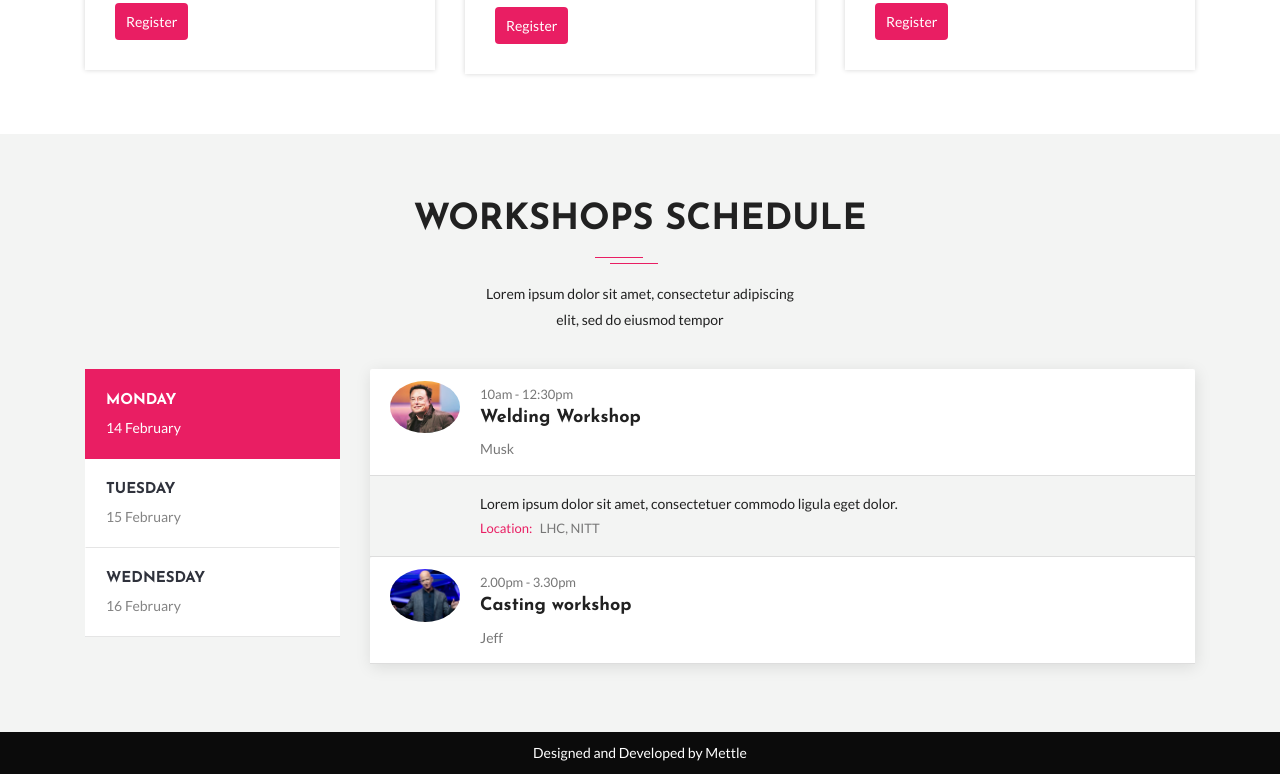
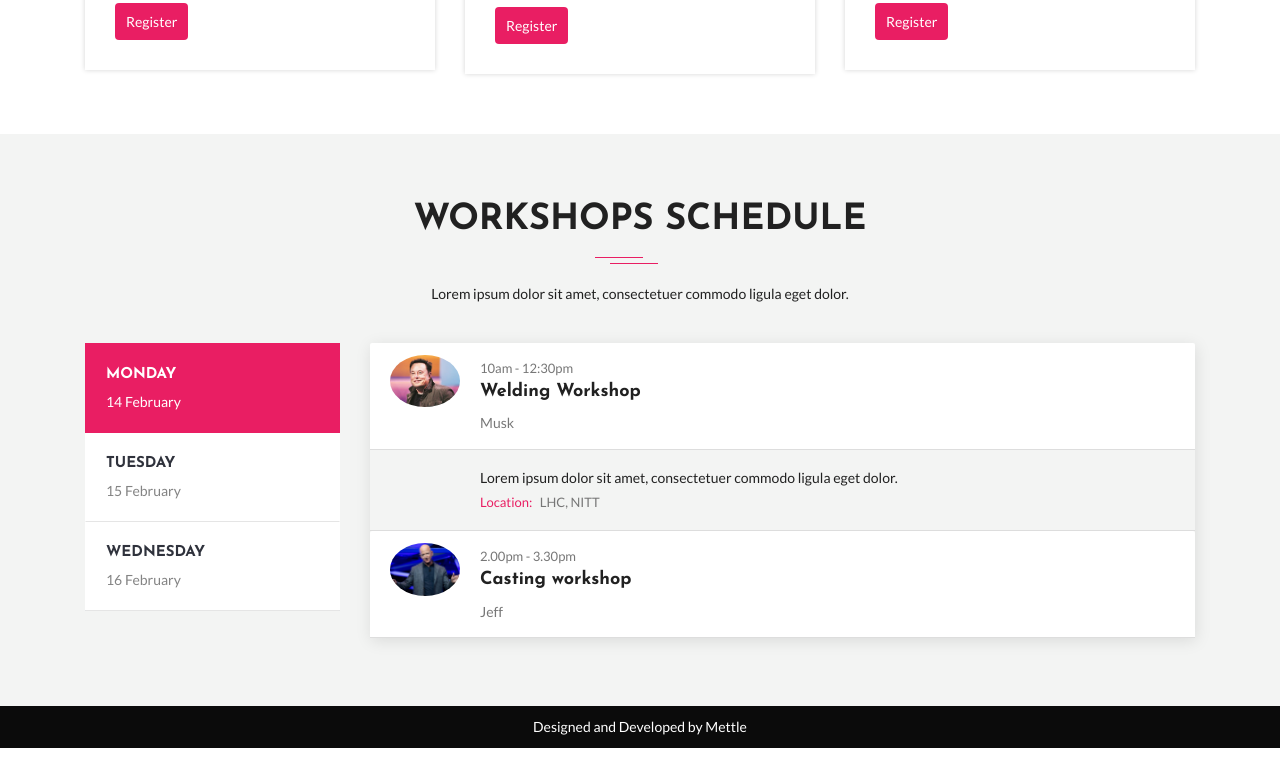
Before and after one commit to Sanjeev2002/MettleWorkshops, a plain HTML site: page index.html in a window 1280 px wide. Shown: the part 933-1707 px from the top of the page. After the commit the page ends 1681 px from the top, so only its background shows below. Drawn offline with Linux system fonts and the light colour scheme; files whose address does not match are found by name.

Commit message:
Update index.html

```diff
--- a/index.html
+++ b/index.html
@@ -113,7 +113,7 @@
           <div class="col-12">
             <div class="section-title-header text-center">
               <h1 class="section-title wow fadeInUp" data-wow-delay="0.2s">Workshops Schedule</h1>
-              <p class="wow fadeInDown" data-wow-delay="0.2s">Lorem ipsum dolor sit amet, consectetur adipiscing <br> elit, sed do eiusmod tempor</p>
+              <p class="wow fadeInDown" data-wow-delay="0.2s">Lorem ipsum dolor sit amet, consectetuer commodo ligula eget dolor.</p>
             </div>
           </div>
         </div>
```
